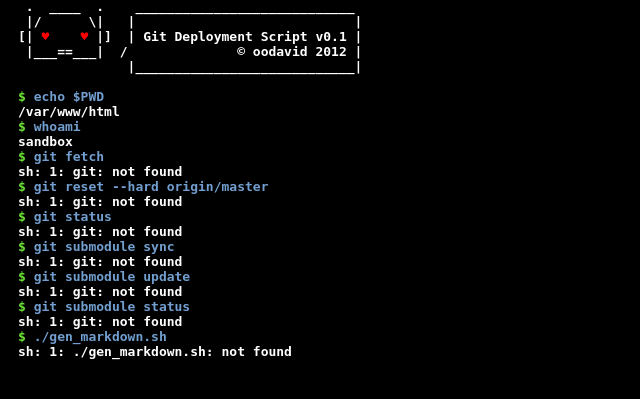
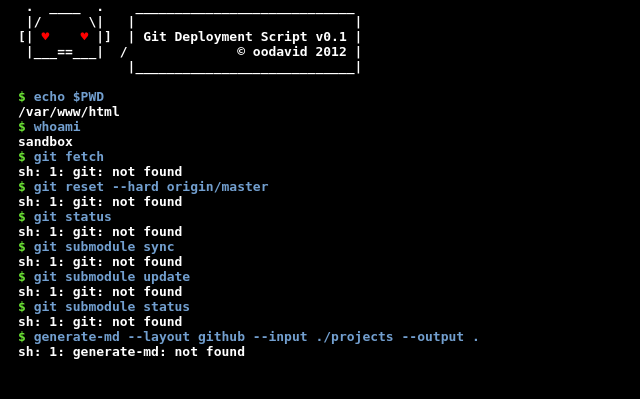
Before and after one commit to djnugent/danielnugent.net, a PHP site: page /deploy.php in a window 1280 px wide. Shown: the part 14-413 px from the top of the page, without its empty margins (0-640 px from the left). Run offline with PHP 8.4, Linux system fonts and the light colour scheme.

Commit message:
updated deploy

```diff
--- a/deploy.php
+++ b/deploy.php
@@ -26,7 +26,7 @@
 		'git submodule sync',
 		'git submodule update',
 		'git submodule status',
-    './gen_markdown.sh', // render projects
+    'generate-md --layout github --input ./projects --output .', // render projects
 
 	);
 	// Run the commands for output
```
